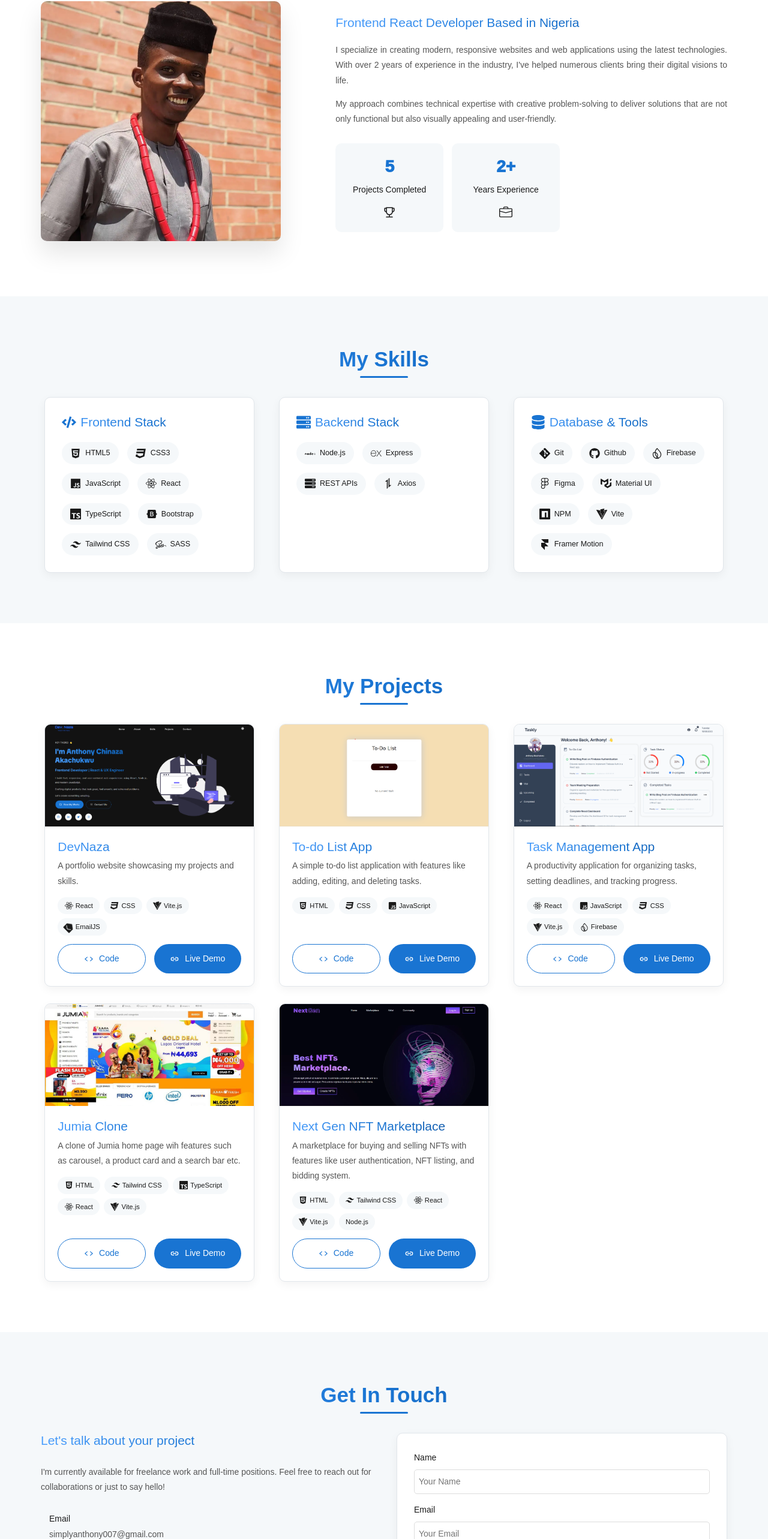
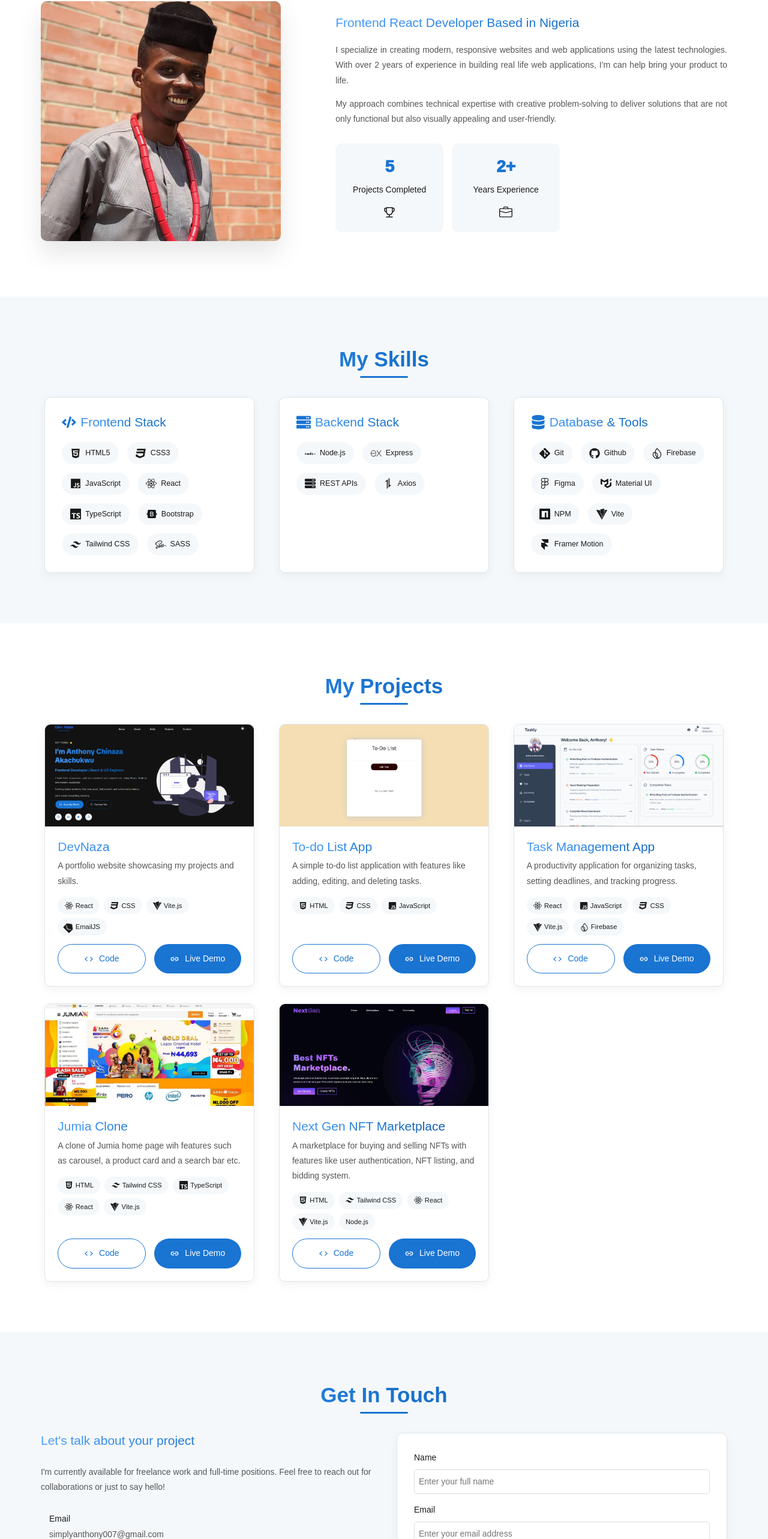
Before and after one commit to codimaniac/devnaza, a React (Vite) app: page / in a window 1280 px wide. Shown: the part 952-3518 px from the top of the page at 60% size. Built offline with nearby package versions, Linux system fonts and the light colour scheme; a web font is replaced by a local one.

Commit message:
Update: updated the contact form and about section

```diff
--- a/src/App.css
+++ b/src/App.css
@@ -37,7 +37,6 @@ body.dark-mode .nav-links .social-icons a {
 
 body.dark-mode #about,
 body.dark-mode #projects,
-body.dark-mode .contact-form,
 body.dark-mode .skill-category {
     background-color: #1e1e1e;
     color: #f8f9fa;
@@ -49,7 +48,8 @@ body.dark-mode .skill-item svg {
 }
 
 body.dark-mode .project-card,
-body.dark-mode .skill-category {
+body.dark-mode .skill-category,
+body.dark-mode .contact-form {
     background-color: #252525;
     color: #f8f9fa;
     border: 1px solid var(--primary-color);
--- a/src/components/layout/about/About.jsx
+++ b/src/components/layout/about/About.jsx
@@ -17,7 +17,7 @@ const About = () => {
                 </div>
                 <div className="about-text">
                     <h3>Frontend React Developer Based in Nigeria</h3>
-                    <p>I specialize in creating modern, responsive websites and web applications using the latest technologies. With over 2 years of experience in the industry, I've helped numerous clients bring their digital visions to life.</p>
+                    <p>I specialize in creating modern, responsive websites and web applications using the latest technologies. With over 2 years of experience in building real life web applications, I'm can help bring your product to life.</p>
                     <p>My approach combines technical expertise with creative problem-solving to deliver solutions that are not only functional but also visually appealing and user-friendly.</p>
                     <div className="experience">
                         <div className="experience-item">
--- a/src/components/ui/form/Form.jsx
+++ b/src/components/ui/form/Form.jsx
@@ -52,19 +52,19 @@ const Form = () => {
             <form onSubmit={sendEmail}>
                 <div className="form-group">
                     <label htmlFor="name">Name</label>
-                    <input type="text" id="name" value={formData.name} onChange={handleChange} placeholder="Your Name" required />
+                    <input type="text" id="name" value={formData.name} onChange={handleChange} placeholder="Enter your full name" required />
                 </div>
                 <div className="form-group">
                     <label htmlFor="email">Email</label>
-                    <input type="email" id="email" value={formData.email} onChange={handleChange} placeholder="Your Email" required />
+                    <input type="email" id="email" value={formData.email} onChange={handleChange} placeholder="Enter your email address" required />
                 </div>
                 <div className="form-group">
                     <label htmlFor="subject">Subject</label>
-                    <input type="text" id="subject" value={formData.subject} onChange={handleChange} placeholder="Subject" />
+                    <input type="text" id="subject" value={formData.subject} onChange={handleChange} placeholder="e.g. Project Inquiry" />
                 </div>
                 <div className="form-group">
                     <label htmlFor="message">Message</label>
-                    <textarea id="message" value={formData.message} onChange={handleChange} placeholder="Your Message" required></textarea>
+                    <textarea id="message" value={formData.message} onChange={handleChange} placeholder="Tell me about your project..." required></textarea>
                 </div>
                 <button type="submit" className="btn"><IoSendOutline /> Send Message</button>
             </form>
```
